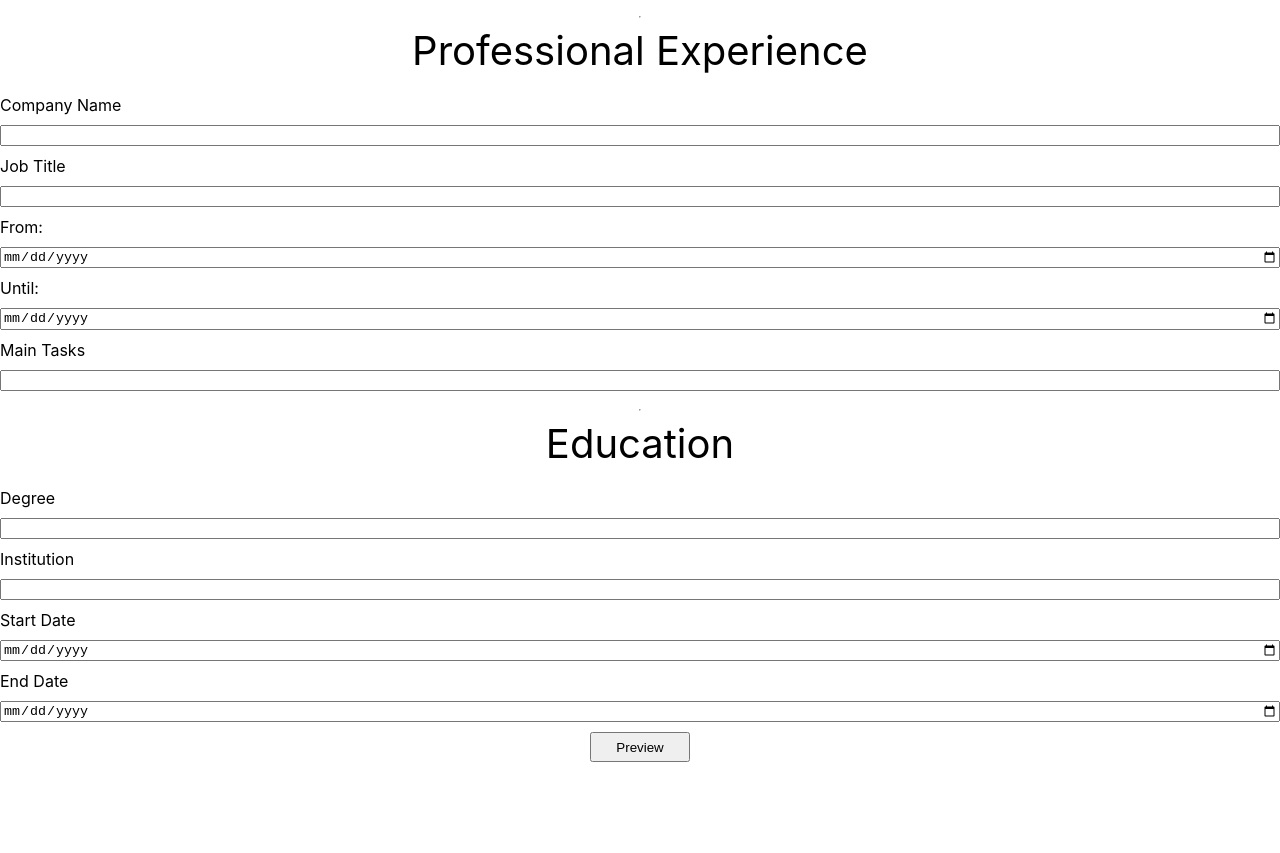
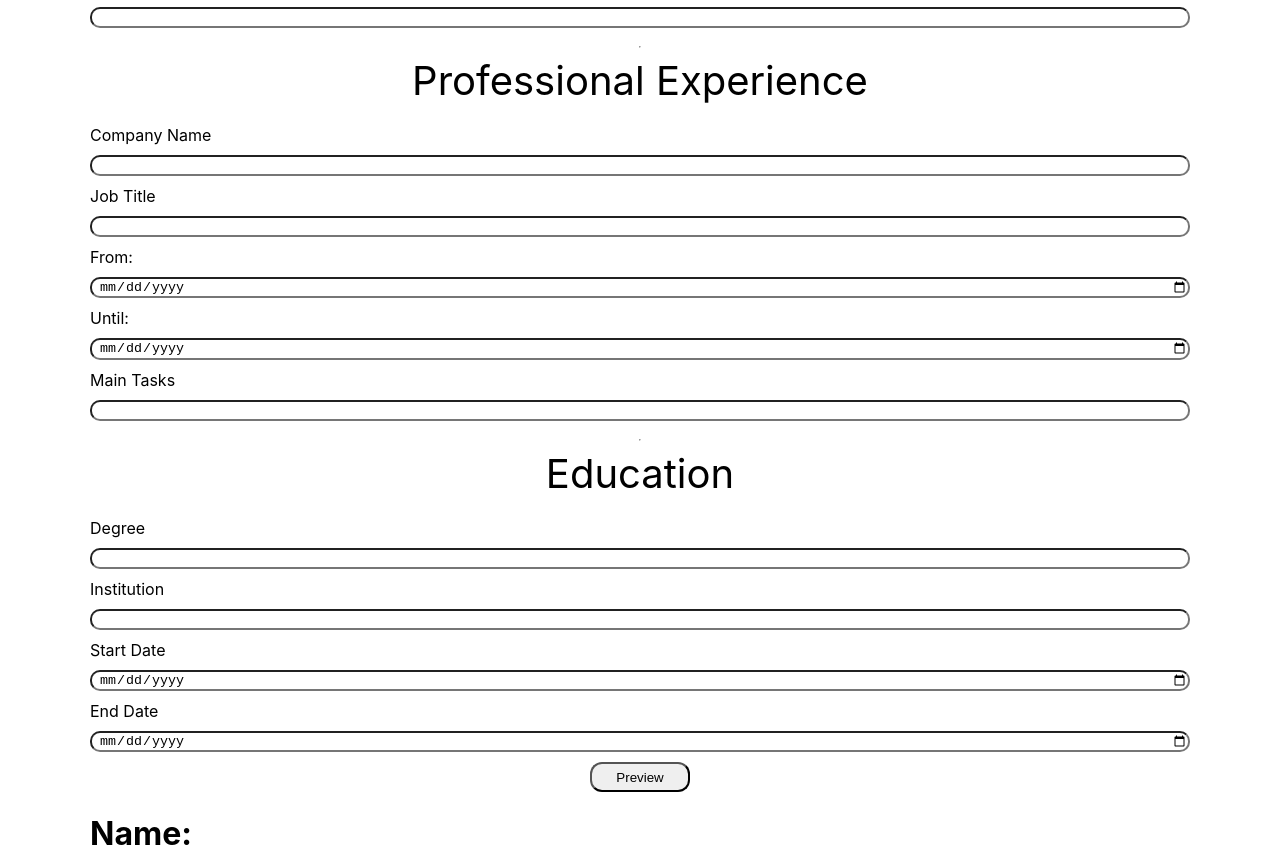
Before and after one commit to alefgomes0/cv, a React (Create React App) app: page / in a window 1280 px wide. Shown: the part 305-1158 px from the top of the page. Before the commit the page ends 1067 px from the top, so only its background shows below. Built offline with nearby package versions, Linux system fonts and the light colour scheme.

Commit message:
Start the Preview component

```diff
--- a/src/App.css
+++ b/src/App.css
@@ -9,6 +9,7 @@ body,
 #root {
   width: 100%;
   height: 100%;
+  padding: 10px 30px;
 }
 
 form {
@@ -29,6 +30,8 @@ header {
 
 input {
   margin-bottom: 10px;
+  padding-left: 7px;
+  border-radius: 10px;
 }
 
 button[type="submit"] {
@@ -36,4 +39,5 @@ button[type="submit"] {
   height: 30px;
   justify-self: center;
   cursor: pointer;
+  border-radius: 12px;
 }
--- a/src/App.js
+++ b/src/App.js
@@ -1,22 +1,22 @@
 import React, { Component } from "react";
-import { Form } from "./components/form"
+import { Form } from "./components/form";
+import { DisplayInfo } from "./components/displayinfo"
 import "./App.css";
-
-
 
 class App extends Component {
   constructor(props) {
     super(props);
 
-
+    this.state = {
+      isEdit: true
+    };
   }
-
 
   render() {
     return (
       <>
-        <Form />
-
+        {this.state.isEdit && <Form />}
+        <DisplayInfo />
       </>
     );
   }
--- /dev/null
+++ b/src/components/displayinfo.js
@@ -0,0 +1,15 @@
+import { Component } from "react";
+
+export class DisplayInfo extends Component {
+  constructor(props) {
+    super(props)
+  }
+
+  render() {
+    return (
+      <div className="info-preview">
+        <h1>Name: </h1>
+      </div>
+    )
+  }
+}
--- a/src/components/field.js
+++ b/src/components/field.js
@@ -6,7 +6,7 @@ export class Field extends Component {
 
 
 
-  // this.adjustName = this.adjustName.bind(this)
+  this.adjustName = this.adjustName.bind(this)
 
   }
 
@@ -21,7 +21,7 @@ export class Field extends Component {
     );
   } */
 
-/*   adjustName(someName) {
+  adjustName(someName) {
     let adjustedName = "";
     let index = 0;
     for (let s of someName) {
@@ -36,7 +36,7 @@ export class Field extends Component {
     }
 
     return adjustedName
-  } */
+  }
 
   render() {
     const { name, type = "text", placeholder = "" } = this.props;
@@ -46,7 +46,8 @@ export class Field extends Component {
         <input
           type={type}
           placeholder={placeholder}
-          data-name={name}
+          data-title = {name}
+          data-name={this.adjustName(name)}
           required
         ></input>
       </div>
--- a/src/components/form.js
+++ b/src/components/form.js
@@ -1,5 +1,5 @@
 import React, { Component } from "react";
-import "./../App.css"
+import "./../App.css";
 import { Field } from "./field";
 
 let nextId = 0;
@@ -22,8 +22,9 @@ export class Form extends Component {
 
   handleOnChange(event) {
     const fieldName = event.target.dataset.name;
+    const fieldTitle = event.target.dataset.title;
     const index = this.state.fieldsInfo.findIndex(
-      (field) => field.name === fieldName
+      (field) => field.title === fieldTitle
     );
 
     if (index === -1) {
@@ -31,28 +32,30 @@ export class Form extends Component {
         {
           fieldsInfo: this.state.fieldsInfo.concat({
             id: nextId++,
-            name: fieldName,
-            value: event.target.value,
+            [fieldName]: event.target.value,
+            title: fieldTitle,
           }),
         },
-        () => console.log(this.state.fieldsInfo)
+        () => console.log(this.state.fieldsInfo, this.state.fieldsInfo[1])
       );
     } else {
       const updatedFieldsInfo = [...this.state.fieldsInfo];
-      updatedFieldsInfo[index].value = event.target.value;
+      updatedFieldsInfo[index][fieldName] = event.target.value;
       this.setState(
         {
           fieldsInfo: updatedFieldsInfo,
         },
-        () => console.log(this.state.fieldsInfo)
+        () => console.log(this.state.fieldsInfo, index)
       );
     }
   }
 
-
   render() {
     return (
-      <form onSubmit={this.handleOnSubmit} onChange={this.handleOnChange} className="idk">
+      <form
+        onSubmit={this.handleOnSubmit}
+        onChange={this.handleOnChange}
+      >
         <section className="general-info">
           <header>General Information</header>
           <br />
```
